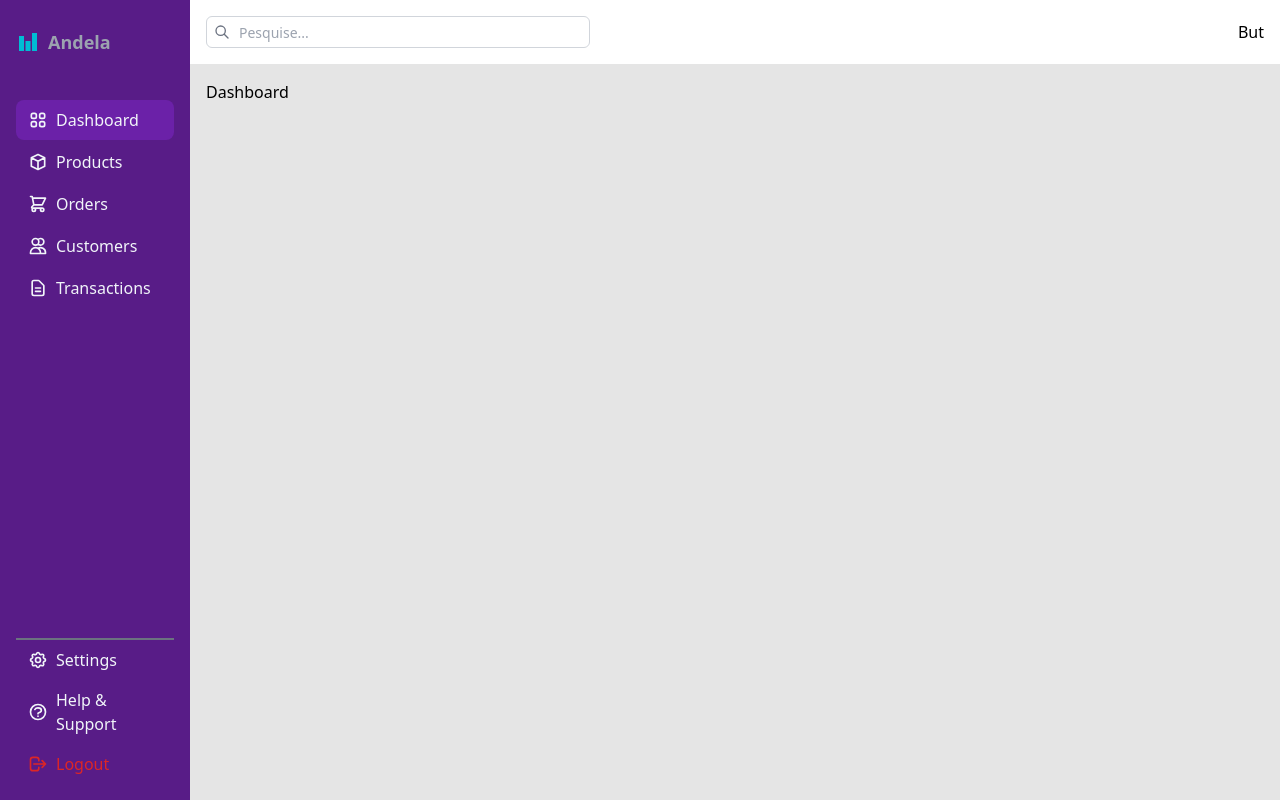
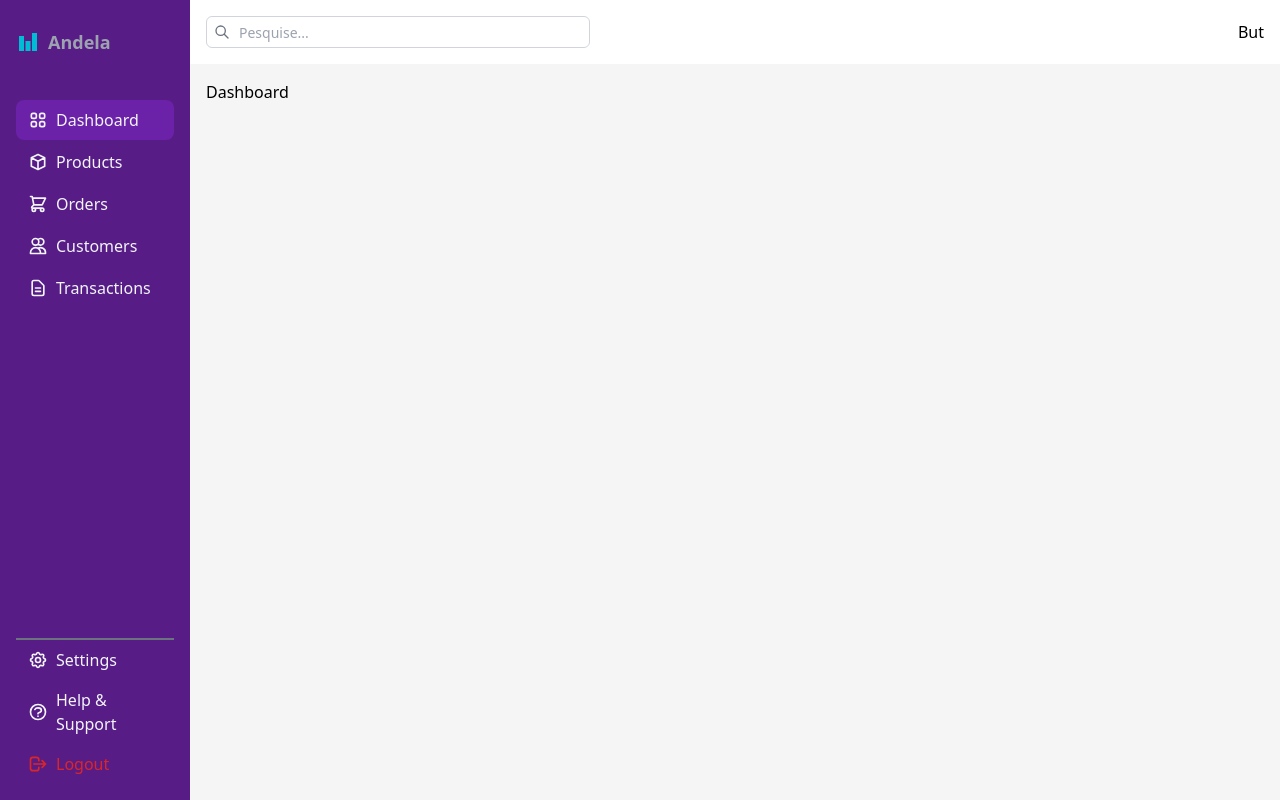
Before and after one commit to MatolaTheCoder/andela-sweet-gift, a React (Create React App) app: page / in a window 1280 px wide. Built offline with nearby package versions, Linux system fonts and the light colour scheme.

Commit message:
Layout color

```diff
--- a/src/components/shared/Layout.jsx
+++ b/src/components/shared/Layout.jsx
@@ -6,7 +6,7 @@ import Header from './Header';
 const Layout = ({ children }) => {
   return (
     <>
-      <div className='flex flex-row bg-neutral-200 h-screen w-screen overflow-hidden'>
+      <div className='flex flex-row bg-neutral-100 h-screen w-screen overflow-hidden'>
         <Sidebar/>
         <div className='flex-1'>
           <div >
```
